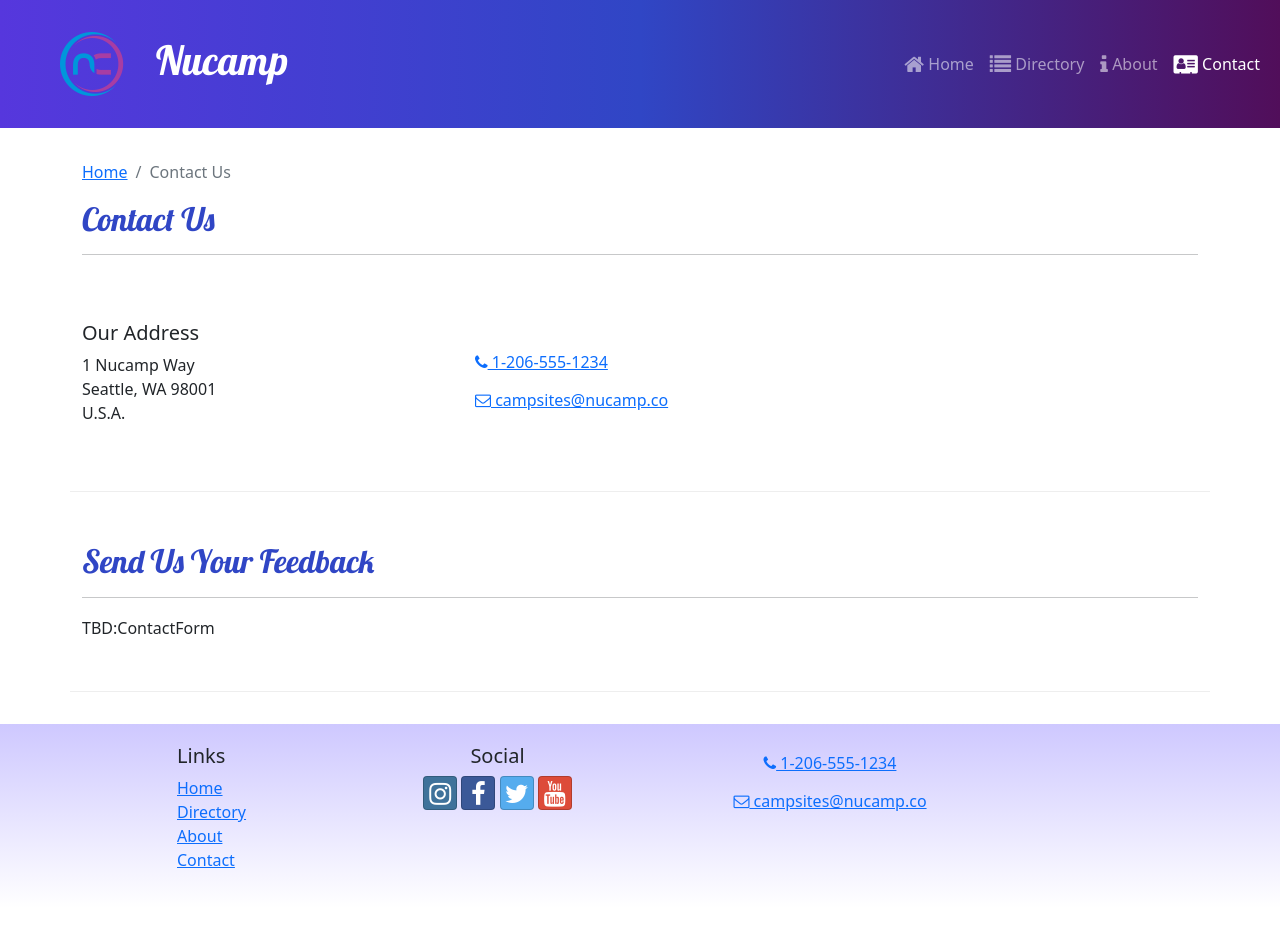
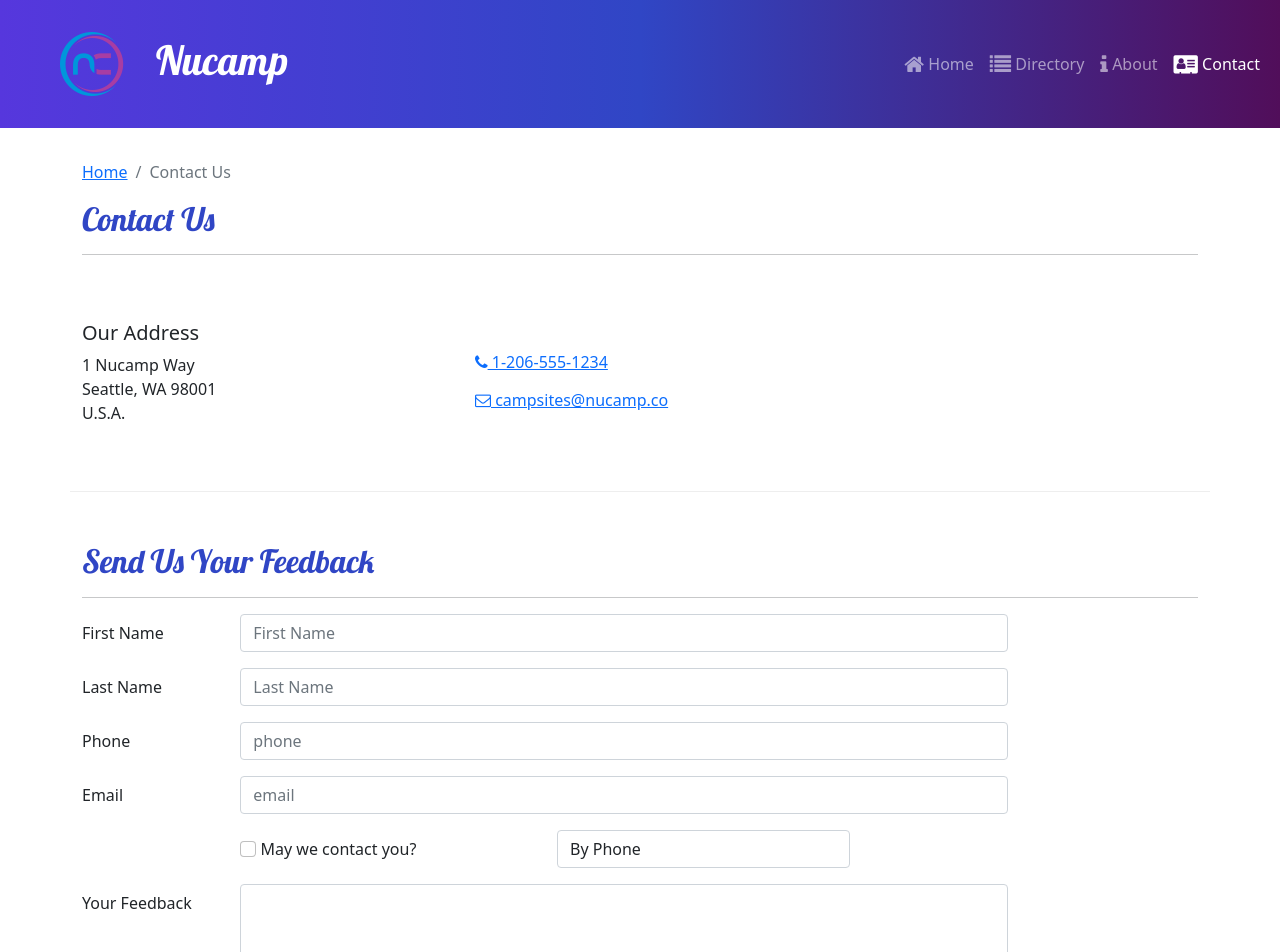
Before and after one commit to jnaranj21/nucampsite-react, a React (Create React App) app: page /contact in a window 1280 px wide. Shown: the top 952 px of the page. Before the commit the page ends 908 px from the top, so only its background shows below. Built offline with nearby package versions, Linux system fonts and the light colour scheme.

Commit message:
Contact Form Parts 1 & 2

```diff
--- a/src/App.js
+++ b/src/App.js
@@ -5,7 +5,7 @@
 import React from "react";
 import Header from "./components/Header";
 import Footer from "./components/Footer";
-import CampsiteDetailPage from "./pages/CampisteDetailPage";
+import CampsiteDetailPage from "./pages/CampsiteDetailPage";
 import AboutPage from "./pages/AboutPage";
 import "./App.css";
 
--- /dev/null
+++ b/src/components/ContactForm.js
@@ -0,0 +1,107 @@
+import { Button, Label, Col, FormGroup } from "reactstrap";
+import { Formik, Field, Form } from "formik";
+
+const ContactForm = () => {
+  return (
+    <Formik
+      initialValues={{
+        firstName: "",
+        lastName: "",
+        phoneNum: "",
+        email: "",
+        agreed: false,
+        contactType: "By Phone",
+        feedback: "",
+      }}
+    >
+      <Form>
+        <FormGroup row>
+          <Label htmlFor="firstName" md="2">
+            First Name
+          </Label>
+          <Col md="10">
+            <Field
+                name='firstName'
+                placeholder='First Name'
+                className='form-control'
+            />
+          </Col>
+        </FormGroup>
+        <FormGroup row>
+          <Label htmlFor="lastName" md="2">
+            Last Name
+          </Label>
+          <Col md="10">
+            <Field
+                name='lastName'
+                placeholder='Last Name'
+                className='form-control'
+            />
+          </Col>
+        </FormGroup>
+        <FormGroup row>
+          <Label html="phone" md="2">
+            Phone
+          </Label>
+          <Col md="10">
+            <Field
+                name='phone'
+                placeholder='phone'
+                className='form-control'
+            />
+          </Col>
+        </FormGroup>
+        <FormGroup row>
+          <Label htmlFor="email" md="2">
+            Email
+          </Label>
+          <Col md="10">
+            <Field
+                name='email'
+                placeholder='email'
+                type='email'
+                className='form-control'
+            />
+          </Col>
+        </FormGroup>
+        <FormGroup row>
+          <Label check md={{size: 4, offset:2}}>
+            <Field
+                name='agree'
+                type='checkbox'
+                className='form-check-input'
+            />{' '}
+            May we contact you?
+          </Label>
+          <Col md="4">
+            <Field
+                name='contactType'
+                as='select'
+                className='form-control'
+            >
+                <option>By Phone</option>
+                <option>By Email</option>
+            </Field>
+          </Col>
+        </FormGroup>
+        <FormGroup row>
+          <Label htmlFor="feedback" md='2'>
+            Your Feedback
+          </Label>
+          <Col md="10">
+            <Field
+                name='feedback'
+                as='textarea'
+                rows='12'
+                className='form-control'
+            />
+          </Col>
+        </FormGroup>
+
+        <FormGroup row></FormGroup>
+      </Form>
+    </Formik>
+  );
+};
+
+export default ContactForm;
--- a/src/components/PartnersList.js
+++ b/src/features/partners/PartnersList.js
@@ -1,6 +1,6 @@
 import { Col } from "reactstrap";
-import Partner from "./Partner";
-import { selectAllPartners } from "../features/partners/partnersSlice";
+import Partner from "../../components/Partner";
+import { selectAllPartners } from "./partnersSlice";
 
 const PartnersList = () => {
   const partners = selectAllPartners();
--- a/src/pages/AboutPage.js
+++ b/src/pages/AboutPage.js
@@ -1,6 +1,6 @@
 import { Col, Row, Container, Card, CardBody, CardHeader } from "reactstrap";
 import SubHeader from "../components/SubHeader";
-import PartnersList from "../components/PartnersList";
+import PartnersList from "../features/partners/PartnersList";
 
 const AboutPage = () => {
   return (
--- a/src/pages/ContactPage.js
+++ b/src/pages/ContactPage.js
@@ -1,12 +1,13 @@
-import { Container, Col, Row } from 'reactstrap';
-import SubHeader from '../components/SubHeader';
+import { Container, Col, Row } from "reactstrap";
+import SubHeader from "../components/SubHeader";
+import ContactForm from "../components/ContactForm";
 
 const ContactPage = () => {
   return (
     <Container>
       <SubHeader current="Contact Us" />
-            <Row className='row-content align-items-center'>
-                <Col sm='4'>
+      <Row className="row-content align-items-center">
+        <Col sm="4">
           <h5>Our Address</h5>
           <address>
             1 Nucamp Way
@@ -17,29 +18,27 @@
           </address>
         </Col>
         <Col>
-                    <a
-                        role='button'
-                        className='btn btn-link'
-                        href='tel:+12065551234'
-                    >
-                        <i className='fa fa-phone' /> 1-206-555-1234
+          <a role="button" className="btn btn-link" href="tel:+12065551234">
+            <i className="fa fa-phone" /> 1-206-555-1234
           </a>
           <br />
           <a
-                        role='button'
-                        className='btn btn-link'
-                        href='mailto:fakeemail@fakeemail.co'
+            role="button"
+            className="btn btn-link"
+            href="mailto:fakeemail@fakeemail.co"
           >
-                        <i className='fa fa-envelope-o' /> campsites@nucamp.co
+            <i className="fa fa-envelope-o" /> campsites@nucamp.co
           </a>
         </Col>
       </Row>
-            <Row className='row-content'>
-                <Col xs='12'>
+      <Row className="row-content">
+        <Col xs="12">
           <h2>Send Us Your Feedback</h2>
           <hr />
         </Col>
-                <Col md='10'>TBD:ContactForm</Col>
+        <Col md="10">
+          <ContactForm/>
+        </Col>
       </Row>
     </Container>
   );
```
Also changed, not shown: src/pages/CampsiteDetailPage.js (renamed from src/pages/CampisteDetailPage.js). Lines whose indentation alone changed are shown as unchanged.
